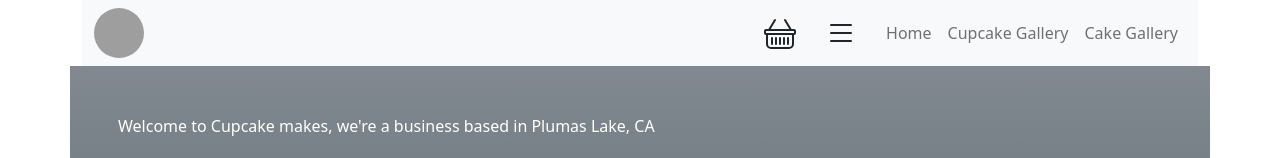
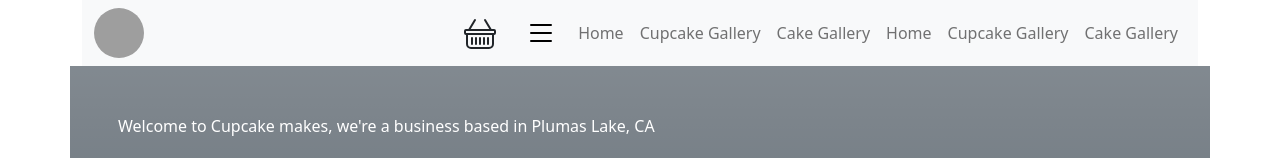
Before and after one commit to Gurb-S/cupcakemakes, a React (Create React App) app: page / in a window 1280 px wide. Shown: the top 158 px of the page. Built offline with nearby package versions, Linux system fonts and the light colour scheme; grey boxes are pictures that could not be loaded.

Commit message:
add offcanvas for nav

```diff
--- a/src/components/Header.js
+++ b/src/components/Header.js
@@ -1,11 +1,7 @@
 import React, { useState } from "react"
-import { Container, Nav, Navbar, Row, Col, Button } from "react-bootstrap"
+import { Container, Nav, Navbar, Row, Col } from "react-bootstrap"
 
 export function Header() {
-
-    const [show, setShow] = useState(false);
-    const handleClose = () => setShow(false);
-    const handleShow = () => setShow(true);
 
     return(
         <Container>
@@ -23,11 +19,24 @@ export function Header() {
                                 <path d="M5.757 1.071a.5.5 0 0 1 .172.686L3.383 6h9.234L10.07 1.757a.5.5 0 1 1 .858-.514L13.783 6H15a1 1 0 0 1 1 1v1a1 1 0 0 1-1 1v4.5a2.5 2.5 0 0 1-2.5 2.5h-9A2.5 2.5 0 0 1 1 13.5V9a1 1 0 0 1-1-1V7a1 1 0 0 1 1-1h1.217L5.07 1.243a.5.5 0 0 1 .686-.172zM2 9v4.5A1.5 1.5 0 0 0 3.5 15h9a1.5 1.5 0 0 0 1.5-1.5V9H2zM1 7v1h14V7H1zm3 3a.5.5 0 0 1 .5.5v3a.5.5 0 0 1-1 0v-3A.5.5 0 0 1 4 10zm2 0a.5.5 0 0 1 .5.5v3a.5.5 0 0 1-1 0v-3A.5.5 0 0 1 6 10zm2 0a.5.5 0 0 1 .5.5v3a.5.5 0 0 1-1 0v-3A.5.5 0 0 1 8 10zm2 0a.5.5 0 0 1 .5.5v3a.5.5 0 0 1-1 0v-3a.5.5 0 0 1 .5-.5zm2 0a.5.5 0 0 1 .5.5v3a.5.5 0 0 1-1 0v-3a.5.5 0 0 1 .5-.5z"/>
                                 </svg>
                             </a>
-                            <Button variant="white" onClick={handleShow} className="me-2">
+                            <button className="btn btn-light" type="button" data-bs-toggle="offcanvas" data-bs-target="#offcanvasTop" aria-controls="offcanvasTop">
                                 <svg xmlns="http://www.w3.org/2000/svg" width="32" height="32" fill="currentColor" class="bi bi-list" viewBox="0 0 16 16">
                                     <path fill-rule="evenodd" d="M2.5 12a.5.5 0 0 1 .5-.5h10a.5.5 0 0 1 0 1H3a.5.5 0 0 1-.5-.5zm0-4a.5.5 0 0 1 .5-.5h10a.5.5 0 0 1 0 1H3a.5.5 0 0 1-.5-.5zm0-4a.5.5 0 0 1 .5-.5h10a.5.5 0 0 1 0 1H3a.5.5 0 0 1-.5-.5z"/>
                                 </svg>
-                            </Button>
+                            </button>
+                                <div className="offcanvas offcanvas-top" tabindex="-1" id="offcanvasTop" aria-labelledby="offcanvasTopLabel">
+                                    <div className="offcanvas-header">
+                                        <h5 className="offcanvas-title" id="offcanvasTopLabel">Menu</h5>
+                                        <button type="button" className="btn-close" data-bs-dismiss="offcanvas" aria-label="Close"></button>
+                                    </div>
+                                    <div className="offcanvas-body">
+                                        <Nav className="me-auto">
+                                            <Nav.Link href="/">Home</Nav.Link>
+                                            <Nav.Link href="/">Cupcake Gallery</Nav.Link>
+                                            <Nav.Link href="/">Cake Gallery</Nav.Link>
+                                        </Nav>
+                                    </div>
+                                </div>
                             <Navbar.Collapse id="basic-navbar-nav">
                                 <Nav className="me-auto">
                                     <Nav.Link href="/">Home</Nav.Link>
```
